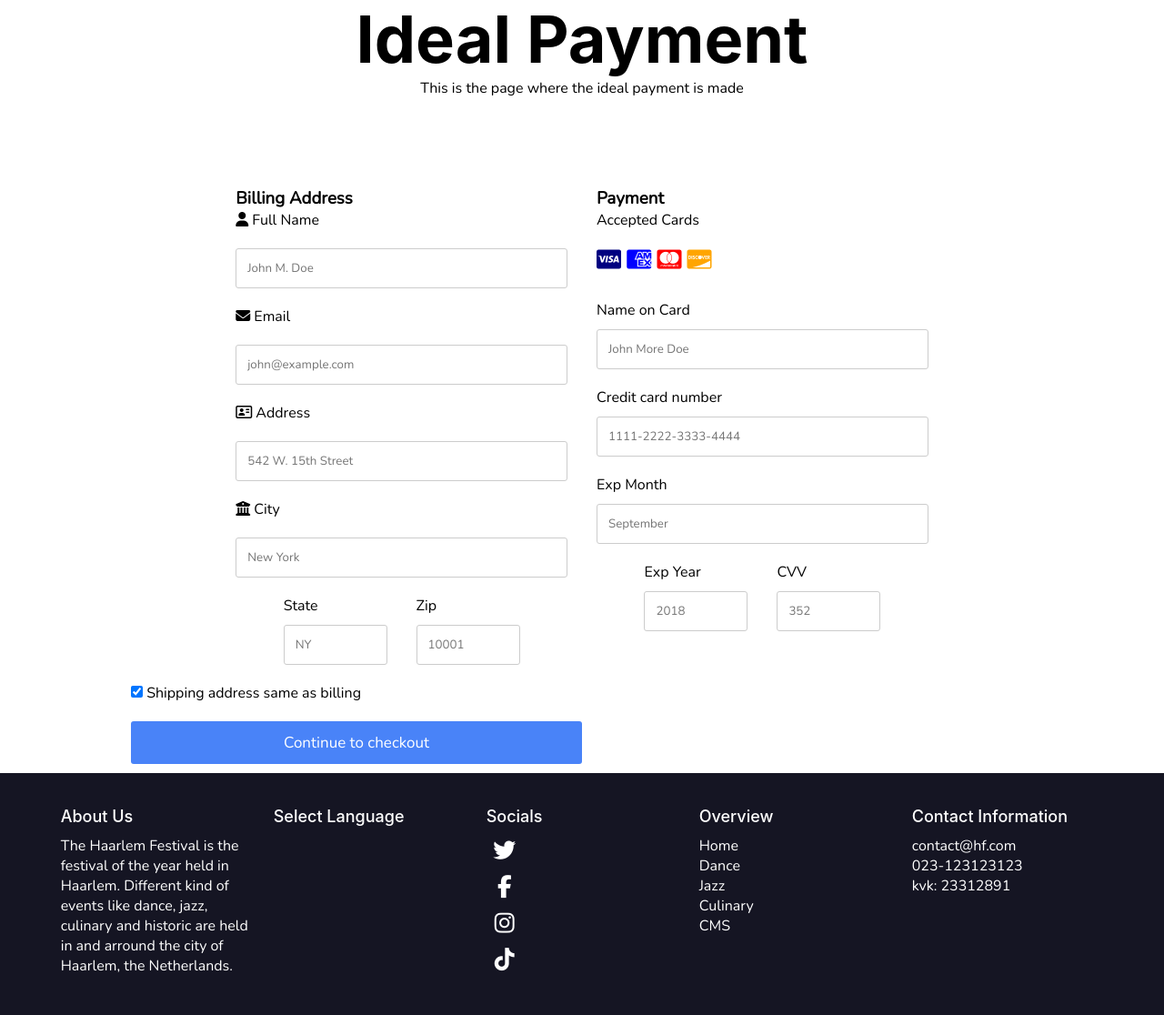
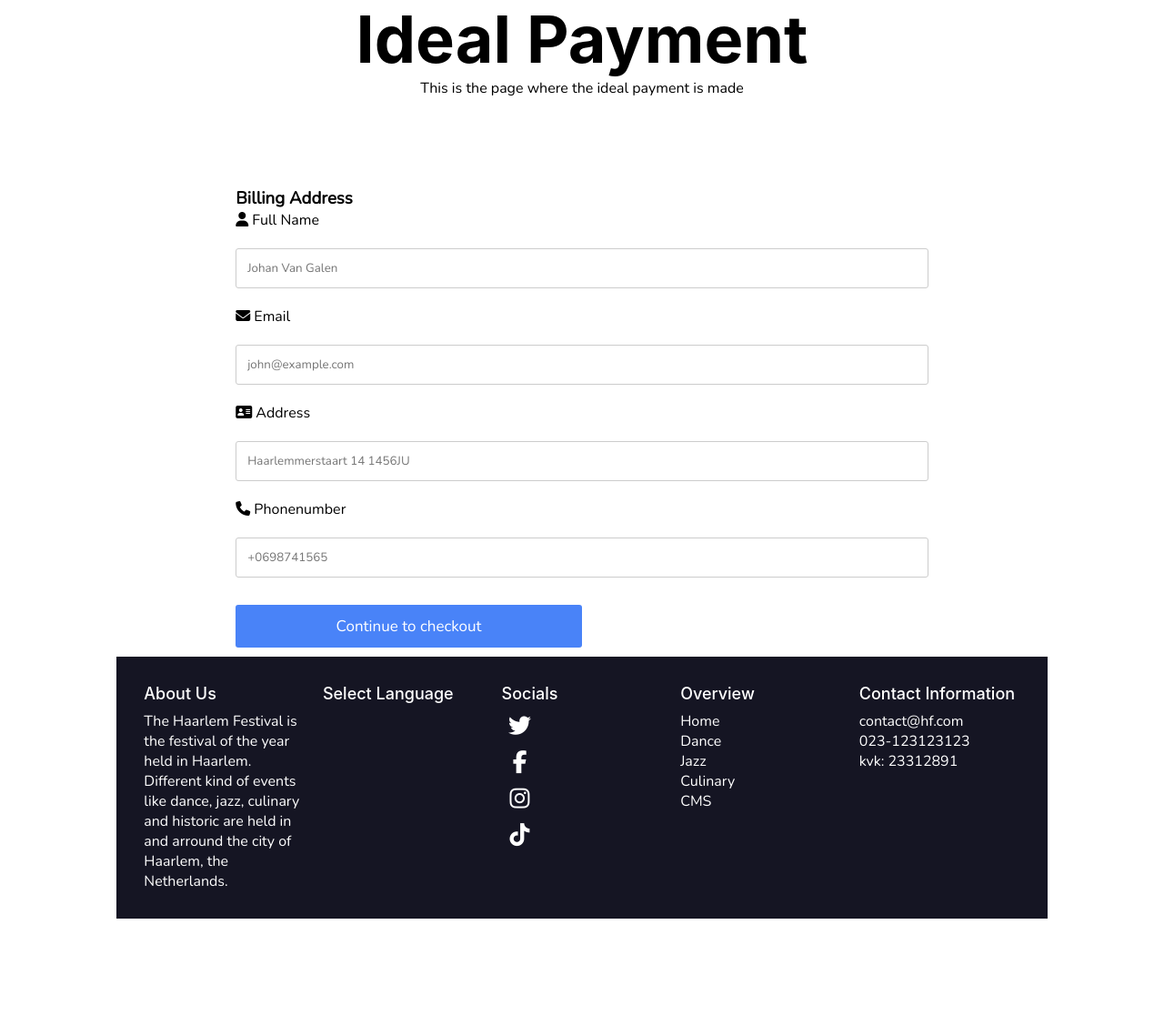
Before and after one commit to BramTerlouw/Project-Haarlem-Festival-2, a PHP site: page /cms/views/payment/ideal.php in a window 1280 px wide. Shown: the part 369-1485 px from the top of the page at 91% size. After the commit the page ends 1379 px from the top, so only its background shows below. Run offline with PHP 8.4, Linux system fonts and the light colour scheme; some libraries are stand-ins or nearby versions.

Commit message:
Bezig met mollie

```diff
--- a/app/models/order.php
+++ b/app/models/order.php
@@ -7,5 +7,9 @@ class Order {
     public string $PhoneNumber;
     public string $FullName;
     public string $Email;
+    public string $Adress;
+    public string $Payment_Due_Date;
+    public int $Total_price;
+    public int $Subtotal;
 }
 ?>
--- a/app/services/cms/orderService.php
+++ b/app/services/cms/orderService.php
@@ -15,4 +15,7 @@ class OrderService {
     public function getAll() {
         return $this->repository->getAll();
     }
+    public function insertOne(){
+        $this->repository->insertOne();
+    }
 }
--- a/app/views/payment/ideal.php
+++ b/app/views/payment/ideal.php
@@ -16,65 +16,22 @@ require __DIR__ . '/../components/navigation/nav-website.php';
 <div class="Payementrow">
   <div class="col-75">
     <div class="Paymentcontainer">
-      <form action="/action_page.php">
+      <form action="/cms/order/insertOne">
 
         <div class="Payementrow">
           <div class="col-50">
             <h3>Billing Address</h3>
-            <label for="fname"><i class="fa fa-user"></i> Full Name</label>
-            <input type="text" id="fname" name="firstname" placeholder="John M. Doe">
-            <label for="email"><i class="fa fa-envelope"></i> Email</label>
-            <input type="text" id="email" name="email" placeholder="john@example.com">
-            <label for="adr"><i class="fa fa-address-card-o"></i> Address</label>
-            <input type="text" id="adr" name="address" placeholder="542 W. 15th Street">
-            <label for="city"><i class="fa fa-institution"></i> City</label>
-            <input type="text" id="city" name="city" placeholder="New York">
+            <label for="FullName"><i class="fa fa-user"></i> Full Name</label>
+            <input type="text" id="FullName" name="firstname" placeholder="Johan Van Galen">
+            <label for="Email"><i class="fa fa-envelope"></i> Email</label>
+            <input type="text" id="Email" name="email" placeholder="john@example.com">
+            <label for="Adress"><i class="fa fa-address-card"></i> Address</label>
+            <input type="text" id="Adress" name="address" placeholder="Haarlemmerstaart 14 1456JU">
+            <label for="Phonenumber"><i class="fa fa-phone"></i> Phonenumber</label>
+            <input type="text" id="Phonenumber" name="address" placeholder="+0698741565">
 
-            <div class="Payementrow">
-              <div class="col-50">
-                <label for="state">State</label>
-                <input type="text" id="state" name="state" placeholder="NY">
-              </div>
-              <div class="col-50">
-                <label for="zip">Zip</label>
-                <input type="text" id="zip" name="zip" placeholder="10001">
-              </div>
-            </div>
-          </div>
-
-          <div class="col-50">
-            <h3>Payment</h3>
-            <label for="fname">Accepted Cards</label>
-            <div class="icon-container">
-              <i class="fa fa-cc-visa" style="color:navy;"></i>
-              <i class="fa fa-cc-amex" style="color:blue;"></i>
-              <i class="fa fa-cc-mastercard" style="color:red;"></i>
-              <i class="fa fa-cc-discover" style="color:orange;"></i>
-            </div>
-            <label for="cname">Name on Card</label>
-            <input type="text" id="cname" name="cardname" placeholder="John More Doe">
-            <label for="ccnum">Credit card number</label>
-            <input type="text" id="ccnum" name="cardnumber" placeholder="1111-2222-3333-4444">
-            <label for="expmonth">Exp Month</label>
-            <input type="text" id="expmonth" name="expmonth" placeholder="September">
-
-            <div class="Payementrow">
-              <div class="col-50">
-                <label for="expyear">Exp Year</label>
-                <input type="text" id="expyear" name="expyear" placeholder="2018">
-              </div>
-              <div class="col-50">
-                <label for="cvv">CVV</label>
-                <input type="text" id="cvv" name="cvv" placeholder="352">
-              </div>
-            </div>
-          </div>
-
+            <input type="submit" value="Continue to checkout" class="btn">
         </div>
-        <label>
-          <input type="checkbox" checked="checked" name="sameadr"> Shipping address same as billing
-        </label>
-        <input type="submit" value="Continue to checkout" class="btn">
       </form>
     </div>
   </div>
```
Also changed, not shown: app/controllers/cms/ordercontroller.php (+9 -0 lines), app/controllers/website/paymentcontroller.php (+1 -9 lines), app/repositories/cms/orderRepository.php (+48 -1 lines).
